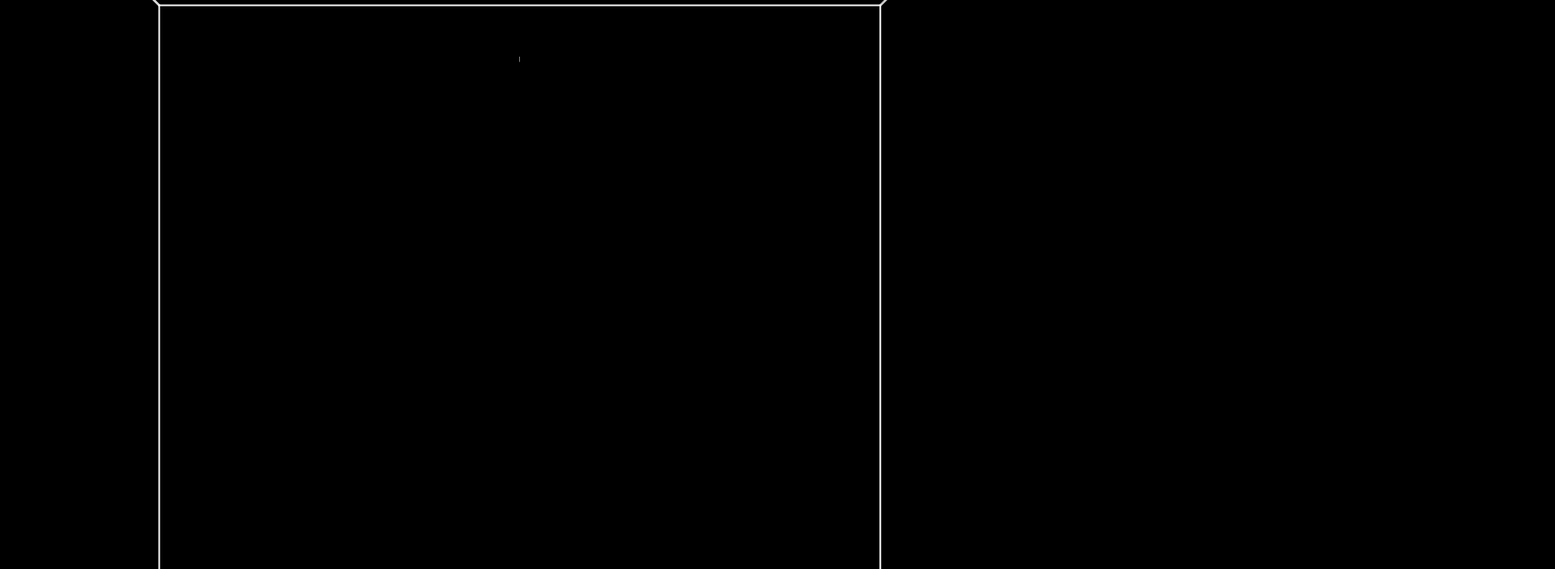
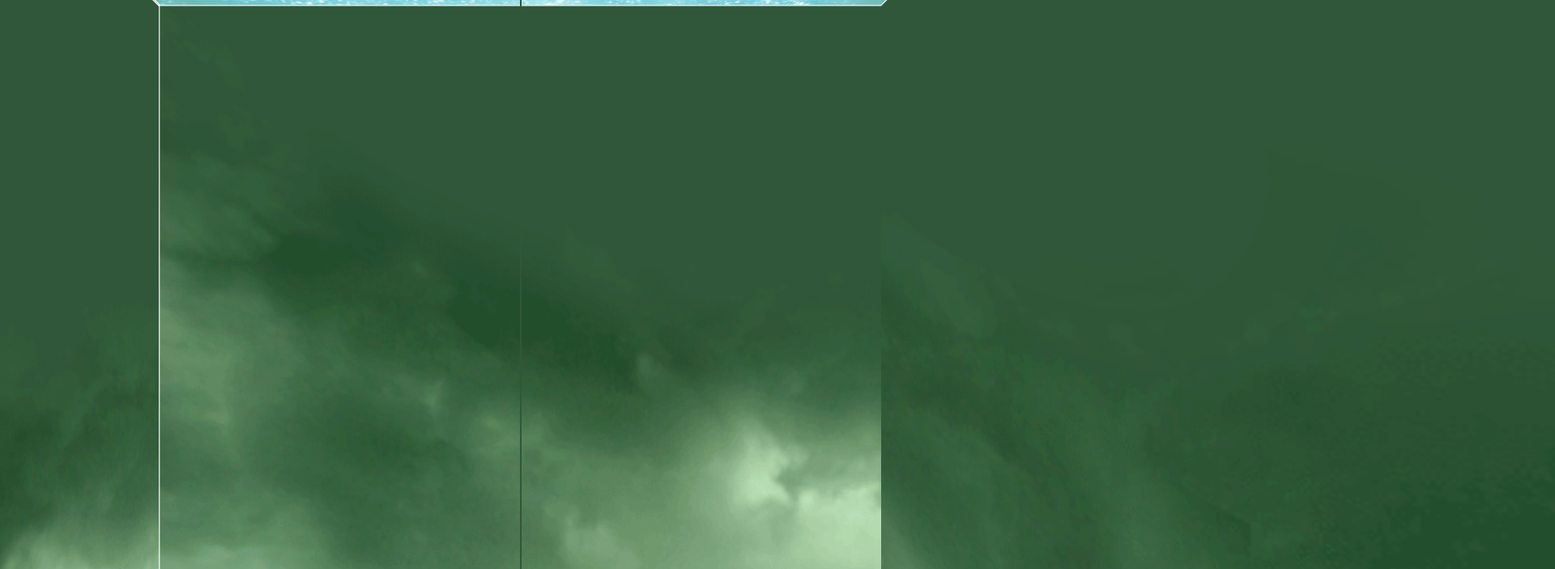
Before and after one commit to youngjerald239/3d_portfolio, a plain HTML site: page index.html in a window 1280 px wide. Shown: the top 703 px of the page at 81% size, 1920 px wide, since content can reach past the window. Drawn offline with Linux system fonts and the light colour scheme.

Commit message:
added images

```diff
--- a/index.html
+++ b/index.html
@@ -8,7 +8,10 @@
     <style>
         html,body {margin: 0; padding: 0;}
 
-        body {background: black;}
+        body
+        {   background: black;
+            overflow:hidden;
+        }
 
         #mainDiv
         {
@@ -80,12 +83,12 @@
 <body>
     <div id="mainDiv">
         <div id="boxDiv">
-            <div id="front"></div>
-            <div id="back"></div>
-            <div id="left"></div>
-            <div id="right"></div>
-            <div id="top"></div>
-            <div id="bottom"></div>
+            <div id="front"><img src="./images/front.png"/></div>
+            <div id="back"><img src="./images/back.png"/></div>
+            <div id="left"><img src="./images/left.png"/></div>
+            <div id="right"><img src="./images/right.png"/></div>
+            <div id="top"><img src="./images/top.png"/></div>
+            <div id="bottom"><img src="./images/bottom.png"/></div>
         </div>
     </div>
 </body>
```
Also changed, not shown: images/back.png (added), images/bottom.png (added), images/front.png (added), images/left.png (added), images/right.png (added), images/top.png (added).
